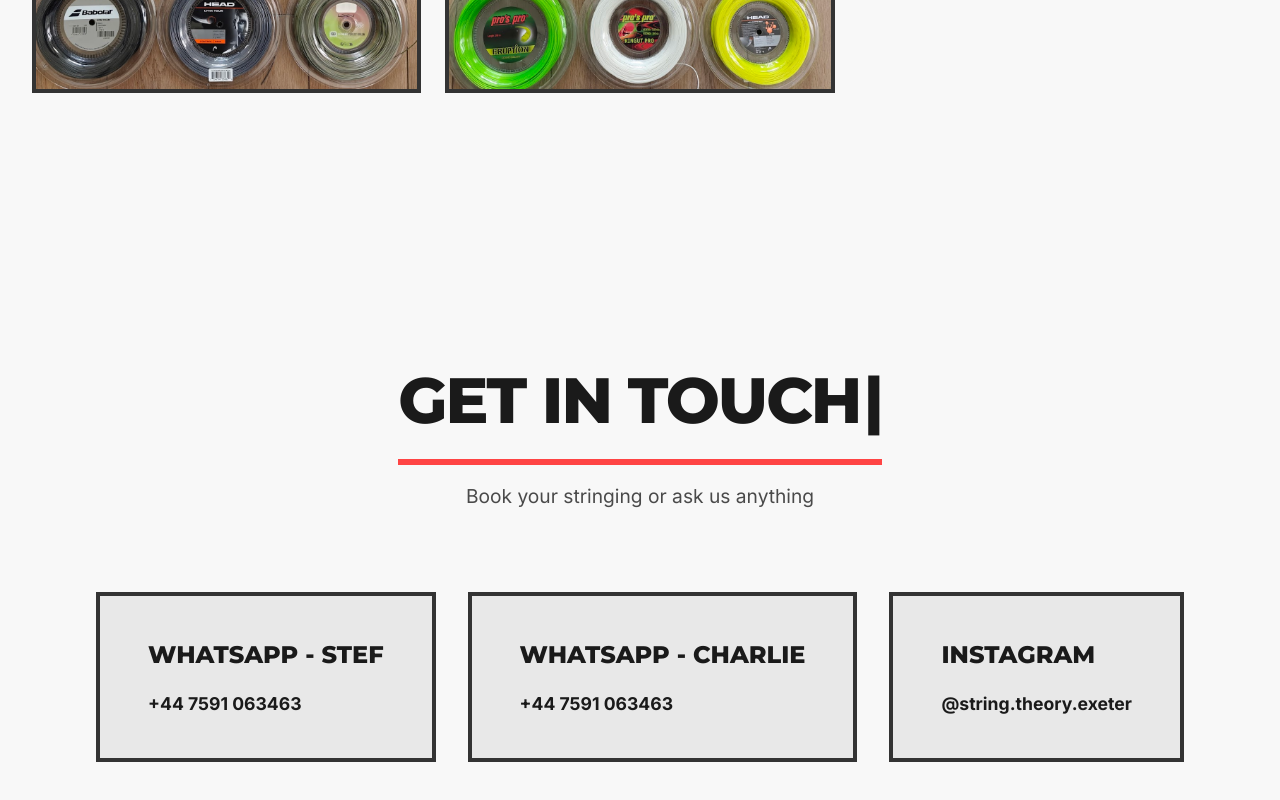
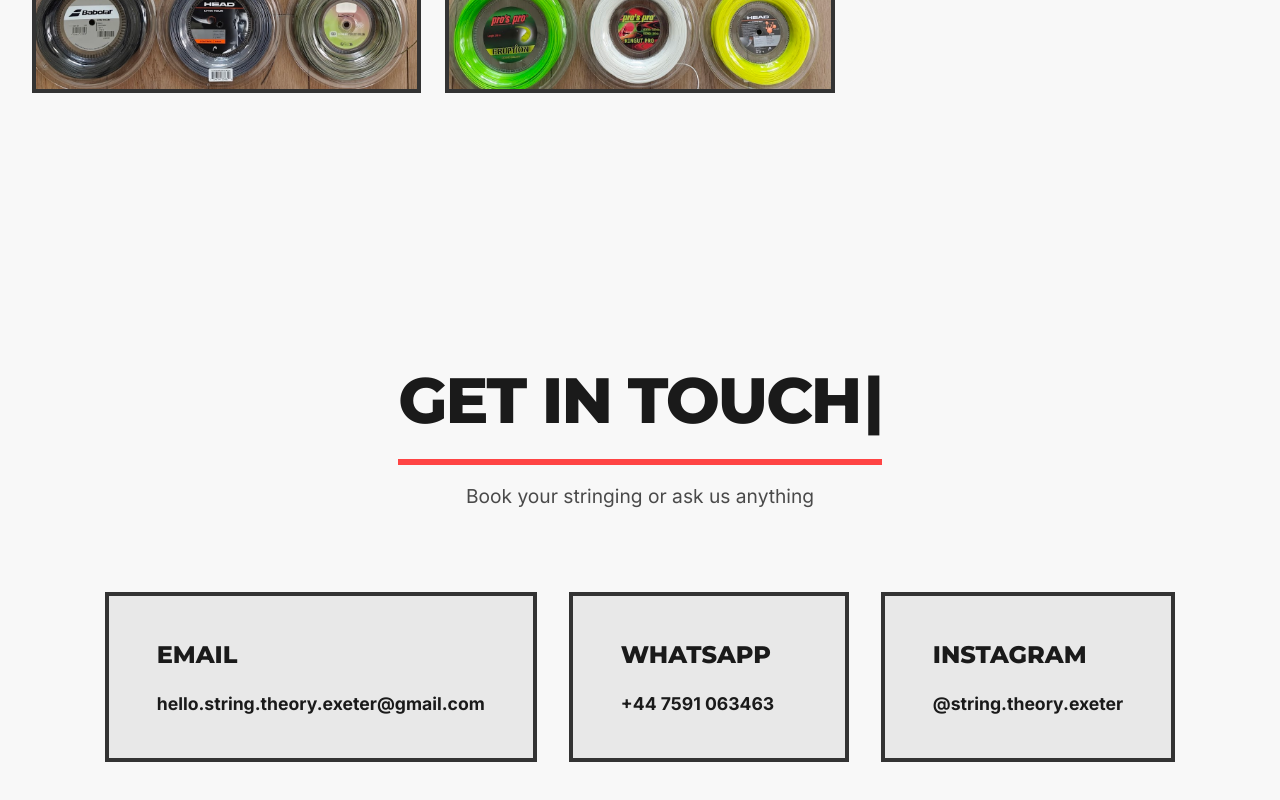
Before and after one commit to stringtheoryexeter/stringtheoryexeter.github.io, a plain HTML site: page index.html in a window 1280 px wide. Shown: the part 6914-7714 px from the top of the page. Drawn offline with Linux system fonts and the light colour scheme.

Commit message:
Add email address

```diff
--- a/index.html
+++ b/index.html
@@ -206,11 +206,11 @@
         </div>
         <div class="contact-info">
             <div class="contact-method fade-in">
-                <h3>WhatsApp - Stef</h3>
-                <a href="https://wa.me/447591063463" class="contact-link" target="_blank">+44 7591 063463</a>
+                <h3>Email</h3>
+                <a href="mailto:hello.string.theory.exeter@gmail.com" class="contact-link" target="_blank">hello.string.theory.exeter@gmail.com</a>
             </div>
             <div class="contact-method fade-in">
-                <h3>WhatsApp - Charlie</h3>
+                <h3>WhatsApp</h3>
                 <a href="https://wa.me/447591063463" class="contact-link" target="_blank">+44 7591 063463</a>
             </div>
             <div class="contact-method fade-in">
```
